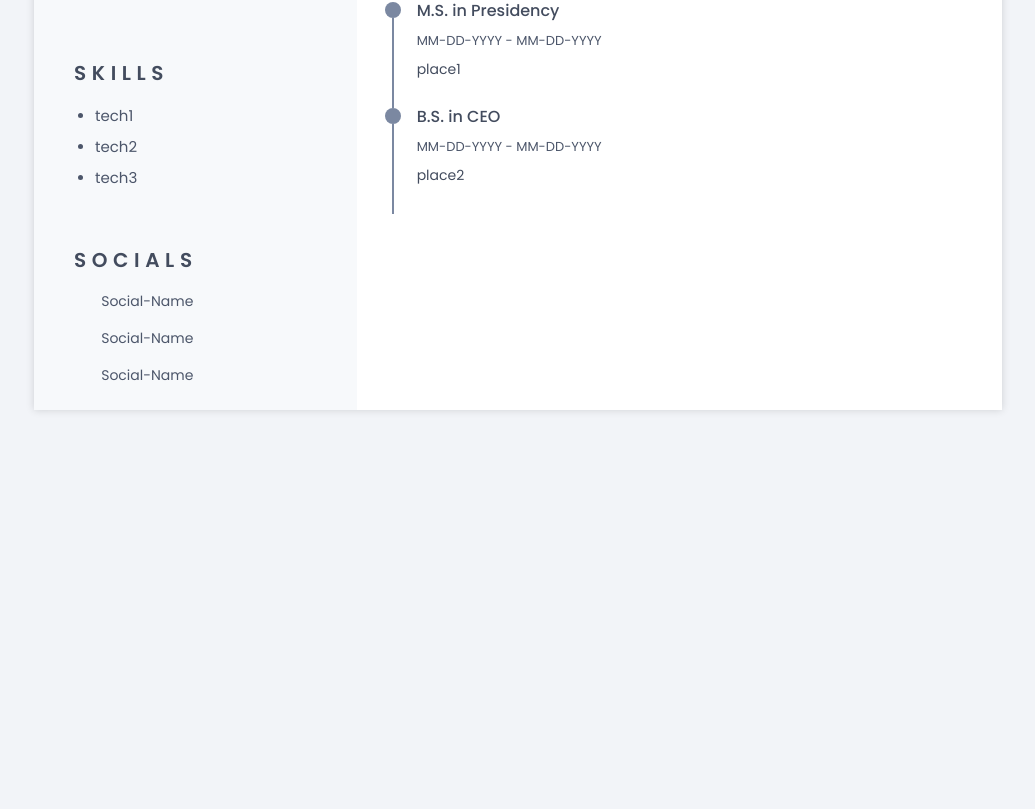
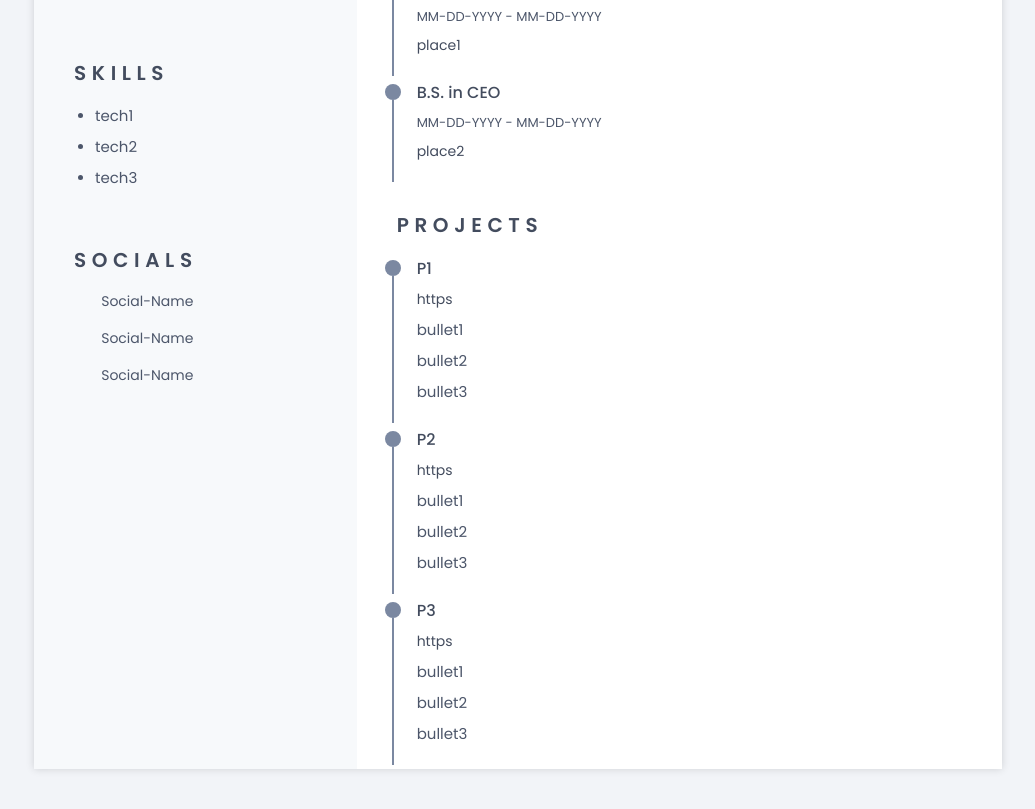
Before and after one commit to LarWong/personal-site, a React app: page / in a window 1280 px wide. Shown: the part 727-1536 px from the top of the page, without its empty margins (122-1157 px from the left). Before the commit the page ends 1185 px from the top, so only its background shows below. Built offline with nearby package versions, Linux system fonts and the light colour scheme; some icons are missing; the HTML template or start-up script is replaced by a standard one.

Commit message:
added projects

```diff
--- a/src/assets/style.css
+++ b/src/assets/style.css
@@ -350,7 +350,7 @@ body.dark-theme {
 .experience__line {
   display: block;
   width: 2px;
-  height: 110%;
+  height: 100%;
   background-color: var(--text-color-light);
   transform: translate(7px, 0);
 }
@@ -397,7 +397,7 @@ body.dark-theme {
 }
 
 .work-experience {
-  margin-top: var(--mb-3);
+  /* margin-top: var(--mb-3); */
 }
 
 /*========== MEDIA QUERIES ==========*/
--- /dev/null
+++ b/src/components/Projects.tsx
@@ -0,0 +1,33 @@
+import { ProjectsInterface, ProjectExperience } from "../data/DataInterfaces";
+import { Description } from "./ExperienceDescription";
+
+const Project = ({ name, description, relevantUrl }: ProjectExperience) => {
+  return (
+    <div className="experience__content">
+      <div className="experience__time">
+        <span className="experience__rounder"></span>
+        <span className="experience__line"></span>
+      </div>
+      <div className="experience__data bd-grid">
+        <h3 className="experience__title">{name}</h3>
+        <span className="experience__proyect">{relevantUrl}</span>
+        {description.map((desc, i) => (
+          <Description key={i} desc={desc} />
+        ))}
+      </div>
+    </div>
+  );
+};
+
+export const Projects = ({ entries }: ProjectsInterface) => {
+  return (
+    <section className="proyects-experience section" id="proyects">
+      <h2 className="section-title">Projects</h2>
+      <div className="experience__container bd-grid">
+        {entries.map((project) => (
+          <Project key={project.name.replace(/\s/g, "")} {...project} />
+        ))}
+      </div>
+    </section>
+  );
+};
--- a/src/pages/Portfolio.tsx
+++ b/src/pages/Portfolio.tsx
@@ -8,6 +8,7 @@ import { Skills } from "../components/Skills";
 import { SocialMedia } from "../components/Socials";
 import { IndustryExperiences } from "../components/Industry";
 import { AcademicExperiences } from "../components/Academics";
+import { Projects } from "../components/Projects";
 
 // interfaces
 import {
@@ -82,7 +83,7 @@ export const Portfolio = () => {
           <div className="resume__right">
             <IndustryExperiences {...industryData} />
             <AcademicExperiences {...academicsData} />
-            {/* <Proyects {...experience} /> */}
+            <Projects {...projectsData} />
           </div>
         </div>
       </main>
```
